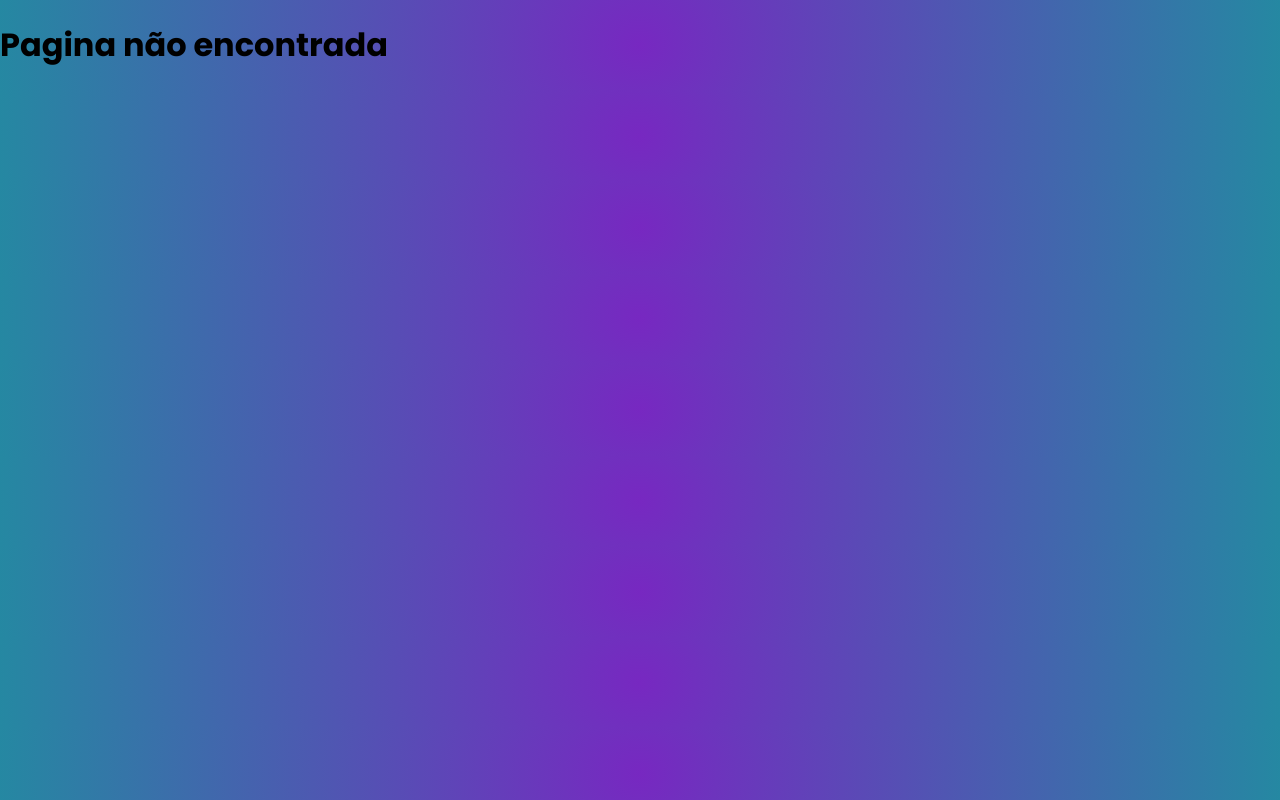
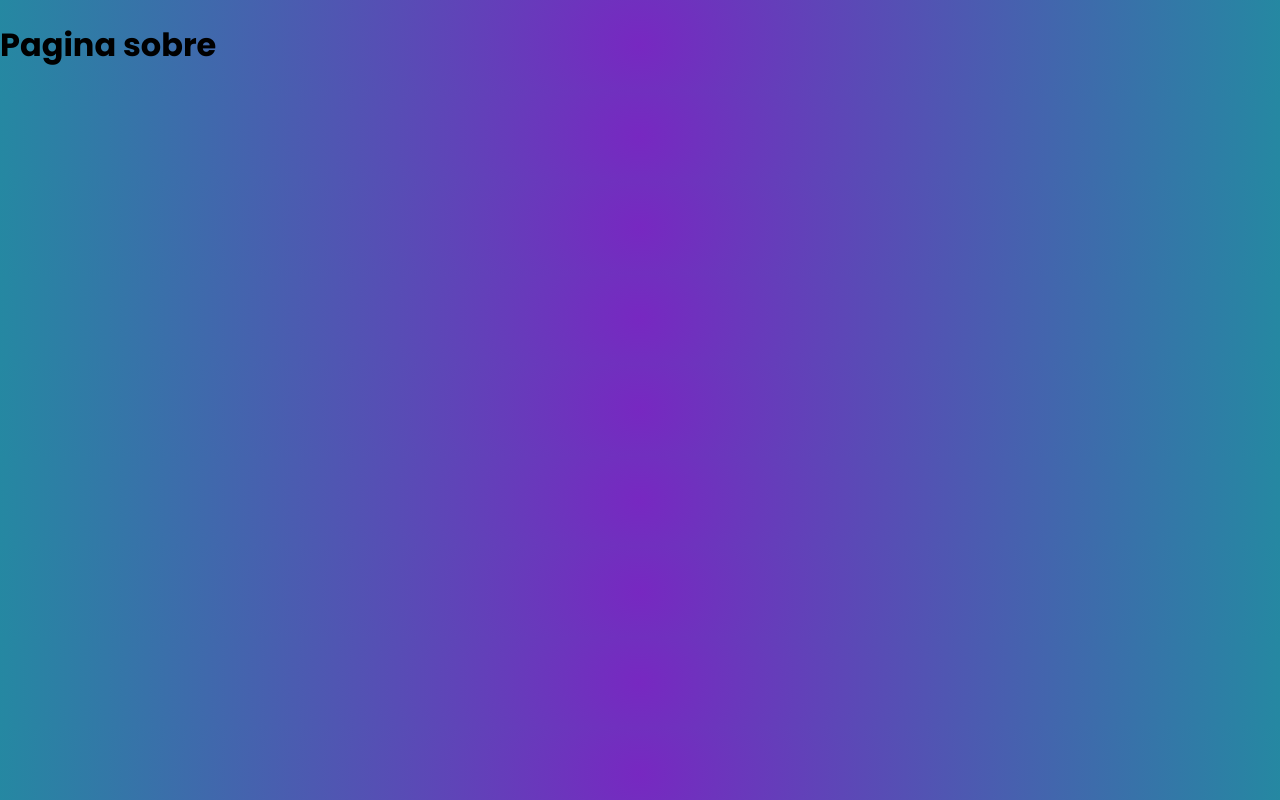
Before and after one commit to dv-script/cardDrag-ts, a React (Vite) app: page /sobre in a window 1280 px wide. Built offline with nearby package versions, Linux system fonts and the light colour scheme.

Commit message:
chore: connecting routes with pages

```diff
--- /dev/null
+++ b/src/pages/About/index.tsx
@@ -0,0 +1,5 @@
+export default function About () {
+    return (
+        <h1>Pagina sobre</h1>
+    )
+}
--- /dev/null
+++ b/src/pages/Home/index.tsx
@@ -0,0 +1,6 @@
+
+export default function Home () {
+    return(
+        <h1>Pagina Home</h1>
+    )
+}
--- a/src/pages/Page1/index.tsx
+++ /dev/null
@@ -1,3 +0,0 @@
-export default function Page1() {
-  return <h1>Page1</h1>
-}
--- a/src/pages/Page2/index.tsx
+++ /dev/null
@@ -1,3 +0,0 @@
-export default function Page2() {
-  return <h1>Page2</h1>
-}
--- a/src/pages/Page3/index.tsx
+++ /dev/null
@@ -1,3 +0,0 @@
-export default function Page3() {
-  return <h1>Page3</h1>
-}
--- a/src/pages/Page4/index.tsx
+++ /dev/null
@@ -1,3 +0,0 @@
-export default function Page4() {
-  return <h1>Page4</h1>
-}
--- a/src/routes.tsx
+++ b/src/routes.tsx
@@ -1,10 +1,10 @@
 import { BrowserRouter, Route, Routes } from 'react-router-dom'
 
-import Login from './pages/Page1'
-import Home from './pages/Page2'
-import Information from './pages/Page3'
-import Register from './pages/Page4'
-import PageError from './pages/Page5'
+import Login from './pages/Auth/Login'
+import Home from './pages/Home/'
+import About from './pages/About/'
+import Register from './pages/Auth/Register'
+import PageError from './pages/PageError'
 
 export default function RouteComponent() {
   return (
@@ -12,8 +12,8 @@ export default function RouteComponent() {
       <Routes>
         <Route path='/' element={<Login></Login>}></Route>
         <Route path='/home' element={<Home></Home>}></Route>
-        <Route path='/informacao' element={<Information></Information>}></Route>
-        <Route path='/registro' element={<Register></Register>}></Route>
+        <Route path='/sobre' element={<About></About>}></Route>
+        <Route path='/registrar' element={<Register></Register>}></Route>
         <Route path='*' element={<PageError></PageError>}></Route>
       </Routes>
     </BrowserRouter>
```
Also changed, not shown: src/pages/PageError/index.tsx (renamed from src/pages/Page5/index.tsx).
